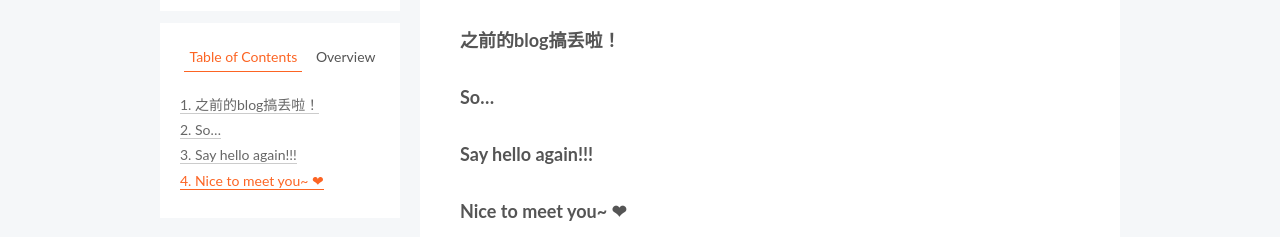
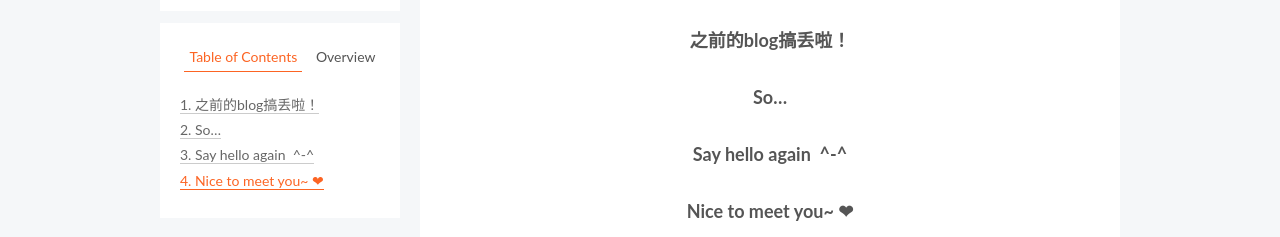
Before and after one commit to tteat/tteat-tteat.github.io, a plain HTML site: page 2018/08/11/hello-world/index.html in a window 1280 px wide. Shown: the part 186-423 px from the top of the page. Drawn offline with Linux system fonts and the light colour scheme; some packages are replaced by stand-ins of ours; files that its build step writes are made by us from their sources; a script that the page names is missing; files whose address does not match are found by name.

Commit message:
Site updated: 2018-08-11 12:58:30

```diff
--- a/2018/08/11/hello-world/index.html
+++ b/2018/08/11/hello-world/index.html
@@ -79,17 +79,17 @@
 
 
 
-<meta name="description" content="之前的blog搞丢啦！So…Say hello again!!!Nice to meet you~ ❤">
+<meta name="description" content="之前的blog搞丢啦！So…Say hello again &amp;nbsp;^-^Nice to meet you~ ❤">
 <meta property="og:type" content="article">
 <meta property="og:title" content="Hello World">
 <meta property="og:url" content="https://tteat.github.io/tteat.github.io/2018/08/11/hello-world/index.html">
 <meta property="og:site_name" content="Giraffe&#39;s blog">
-<meta property="og:description" content="之前的blog搞丢啦！So…Say hello again!!!Nice to meet you~ ❤">
+<meta property="og:description" content="之前的blog搞丢啦！So…Say hello again &amp;nbsp;^-^Nice to meet you~ ❤">
 <meta property="og:locale" content="default">
-<meta property="og:updated_time" content="2018-08-11T04:36:24.058Z">
+<meta property="og:updated_time" content="2018-08-11T04:57:40.827Z">
 <meta name="twitter:card" content="summary">
 <meta name="twitter:title" content="Hello World">
-<meta name="twitter:description" content="之前的blog搞丢啦！So…Say hello again!!!Nice to meet you~ ❤">
+<meta name="twitter:description" content="之前的blog搞丢啦！So…Say hello again &amp;nbsp;^-^Nice to meet you~ ❤">
 
 
 
@@ -304,7 +304,7 @@
 
 
 
-        <h3 id="之前的blog搞丢啦！"><a href="#之前的blog搞丢啦！" class="headerlink" title="之前的blog搞丢啦！"></a>之前的blog搞丢啦！</h3><h3 id="So…"><a href="#So…" class="headerlink" title="So…"></a>So…</h3><h3 id="Say-hello-again"><a href="#Say-hello-again" class="headerlink" title="Say hello again!!!"></a>Say hello again!!!</h3><h3 id="Nice-to-meet-you-❤"><a href="#Nice-to-meet-you-❤" class="headerlink" title="Nice to meet you~ ❤"></a>Nice to meet you~ ❤</h3>
+        <h3 id="之前的blog搞丢啦！"><a href="#之前的blog搞丢啦！" class="headerlink" title="之前的blog搞丢啦！"></a><center>之前的blog搞丢啦！</center></h3><h3 id="So…"><a href="#So…" class="headerlink" title="So…"></a><center>So…</center></h3><h3 id="Say-hello-again-nbsp"><a href="#Say-hello-again-nbsp" class="headerlink" title="Say hello again &nbsp;^-^"></a><center>Say hello again &nbsp;^-^</center></h3><h3 id="Nice-to-meet-you-❤"><a href="#Nice-to-meet-you-❤" class="headerlink" title="Nice to meet you~ ❤"></a><center>Nice to meet you~ ❤</center></h3>
 
     </div>
 
@@ -454,7 +454,7 @@
 
 
 
-              <div class="post-toc-content"><ol class="nav"><li class="nav-item nav-level-3"><a class="nav-link" href="#之前的blog搞丢啦！"><span class="nav-number">1.</span> <span class="nav-text">之前的blog搞丢啦！</span></a></li><li class="nav-item nav-level-3"><a class="nav-link" href="#So…"><span class="nav-number">2.</span> <span class="nav-text">So…</span></a></li><li class="nav-item nav-level-3"><a class="nav-link" href="#Say-hello-again"><span class="nav-number">3.</span> <span class="nav-text">Say hello again!!!</span></a></li><li class="nav-item nav-level-3"><a class="nav-link" href="#Nice-to-meet-you-❤"><span class="nav-number">4.</span> <span class="nav-text">Nice to meet you~ ❤</span></a></li></ol></div>
+              <div class="post-toc-content"><ol class="nav"><li class="nav-item nav-level-3"><a class="nav-link" href="#之前的blog搞丢啦！"><span class="nav-number">1.</span> <span class="nav-text">之前的blog搞丢啦！</span></a></li><li class="nav-item nav-level-3"><a class="nav-link" href="#So…"><span class="nav-number">2.</span> <span class="nav-text">So…</span></a></li><li class="nav-item nav-level-3"><a class="nav-link" href="#Say-hello-again-nbsp"><span class="nav-number">3.</span> <span class="nav-text">Say hello again  ^-^</span></a></li><li class="nav-item nav-level-3"><a class="nav-link" href="#Nice-to-meet-you-❤"><span class="nav-number">4.</span> <span class="nav-text">Nice to meet you~ ❤</span></a></li></ol></div>
 
 
           </div>
--- a/css/main.css
+++ b/css/main.css
@@ -1823,7 +1823,7 @@ pre .javascript .function {
   width: 4px;
   height: 4px;
   border-radius: 50%;
-  background: #39fff4;
+  background: #00bd8c;
 }
 .links-of-blogroll {
   font-size: 13px;
```
Also changed, not shown: index.html (+1 -1 lines).
